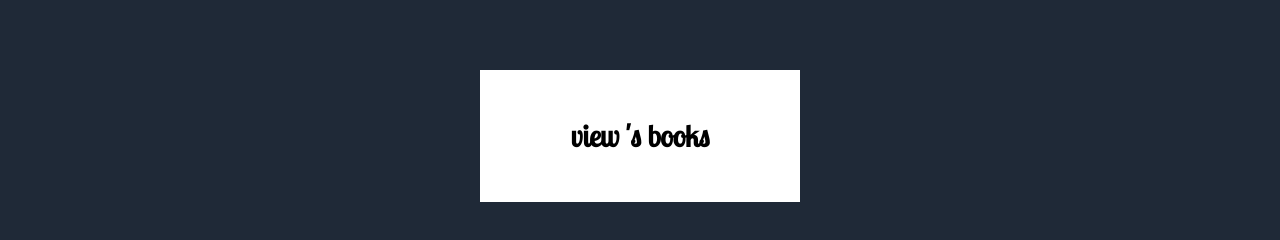
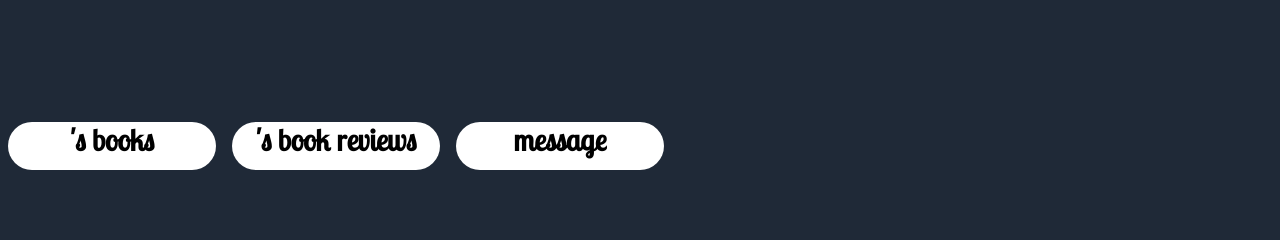
Before and after one commit to Barghout22/Tome-heap, a React (Vite) app: page /profile in a window 1280 px wide. Shown: the part 408-648 px from the top of the page. Built offline with nearby package versions, Linux system fonts and the light colour scheme; no server answers; the database is empty.

Commit message:
additions: -added new empty components for , messages, friends, friend requests and user reviews. -Added routes for said components. -Added shortcuts for them through the user shortcut menu and through user profiles.

```diff
--- a/src/RouteSwitch.tsx
+++ b/src/RouteSwitch.tsx
@@ -9,6 +9,12 @@ import BookListView from "./components/BookListView";
 import ViewUsrShrtcuts from "./components/userShortcutView";
 import SingleBookView from "./components/SingleBookView";
 import ProfileBookDisp from "./components/profileBookDisplay";
+//new components
+import FriendListDisp from "./components/friendListDisp";
+import FriendRequestDisp from "./components/friendRequestDisp";
+import MessagesDisp from "./components/messagesDisp";
+import ReviewsDisp from "./components/reviewsDisp";
+//
 import { BookInfo } from "./components/BookListView";
 import { initializeApp } from "firebase/app";
 
@@ -44,15 +50,15 @@ export const userDefaultImage =
   "https://firebasestorage.googleapis.com/v0/b/tome-heap.appspot.com/o/userDefaultImage.png?alt=media&token=ae155369-f1fc-4c82-93fc-12f489301aa7";
 
 const RouteSwitch = () => {
-  const [userSignInStatus, setUserSignInStatus] = useState(false);
-  const [logInStatus, setLogInStatus] = useState("none");
-  const [searchTerm, setSearchTerm] = useState<string>(" ");
-  const [searchType, setSearchType] = useState("book");
-  const [dispUserShrtcutMenu, setDispUserShrtcutMenu] = useState(false);
-  const [userID, setUserID] = useState("none");
-  const [viewOwnProfile, setViewOwnProfile] = useState(false);
-  const [viewedProfileID, setViewedProfileID] = useState(" ");
-
+  const [userSignInStatus, setUserSignInStatus] = useState(false); //tells the header if the user is signed in
+  const [logInStatus, setLogInStatus] = useState("none"); //tells the page whether to show a sign up or log in form
+  const [searchTerm, setSearchTerm] = useState<string>(" "); //used to search by a book name or category
+  const [searchType, setSearchType] = useState("book"); //sets the search type to "book" or "category"
+  const [dispUserShrtcutMenu, setDispUserShrtcutMenu] = useState(false); //toggles the display of shortcut menu for signed-in users
+  const [userID, setUserID] = useState("none"); //used for getting the booklist of a specific user to display it
+  const [viewOwnProfile, setViewOwnProfile] = useState(false); //tells profile component if the profile visited is the current user prof
+  const [viewedProfileID, setViewedProfileID] = useState(" "); //provides the profile id for the visited profile to the prof. component
+// bookData state is set when user clicks on a specific book in a book list and used to display that book in the single book component
   const [bookData, setBookData] = useState<BookInfo>({
     id: " ",
     bookName: " ",
@@ -98,6 +104,11 @@ const RouteSwitch = () => {
             <App setSearchTerm={setSearchTerm} setSearchType={setSearchType} />
           }
         />
+        <Route path="/friends" element={<FriendListDisp />} />
+        <Route path="/friendRequests" element={<FriendRequestDisp />} />
+        <Route path="/messages" element={<MessagesDisp />} />
+        <Route path="/reviewsDisplay" element={<ReviewsDisp />} />
+
         <Route
           path="/profile"
           element={
--- a/src/components/ProfileView.tsx
+++ b/src/components/ProfileView.tsx
@@ -148,6 +148,14 @@ const ProfileView = ({
     setUserID(`${currentUser.userID}`);
     navigate("/ProfileBookListDisplay");
   };
+  const viewReviews = () => {
+    setUserID(`${currentUser.userID}`);
+    navigate("/reviewsDisplay");
+  };
+  const sendMessage = () => {
+    setUserID(`${currentUser.userID}`);
+    navigate("/messages");
+  };
   return (
     <>
       {updateStatus && (
@@ -249,12 +257,24 @@ const ProfileView = ({
           </div>
         </div>
         {!viewOwnProfile && (
-          <div className="bg-gray-800 flex justify-center items-center">
+          <div className="bg-gray-800 flex sm:flex-row justify-start items-center mt-9 flex-col">
             <p
-              className="text-black w-80 h-10/12 mb-14 p-12 text-center bg-white text-3xl font-semibold transition-all hover:text-white hover:bg-black cursor-pointer "
+              className="text-black rounded-full h-12 mt-4 text-3xl font-semibold w-52 mb-8 mx-2 text-center bg-white transition-all hover:text-white hover:bg-black cursor-pointer "
               onClick={viewBooks}
             >
-              view {currentUser.username.split(" ")[0]}'s books
+              {currentUser.username.split(" ")[0]}'s books
+            </p>
+            <p
+              className="text-black rounded-full h-12 mt-4 text-3xl font-semibold w-52 mb-8 mx-2 text-center bg-white transition-all hover:text-white hover:bg-black cursor-pointer "
+              onClick={viewReviews}
+            >
+              {currentUser.username.split(" ")[0]}'s book reviews
+            </p>
+            <p
+              className="text-black rounded-full h-12 mt-4 text-3xl font-semibold w-52 mb-8 mx-2 text-center bg-white transition-all hover:text-white hover:bg-black cursor-pointer "
+              onClick={sendMessage}
+            >
+              message {currentUser.username.split(" ")[0]}
             </p>
           </div>
         )}
--- /dev/null
+++ b/src/components/friendListDisp.tsx
@@ -0,0 +1,10 @@
+import React from "react";
+
+const FriendListDisp=()=>{
+    return (
+      <div className="bg-gray-800 min-h-screen text-white font-Lobster flex flex-col pt-14 ">
+        <h1>hello friends</h1>
+      </div>
+    );
+}
+export default FriendListDisp;
--- /dev/null
+++ b/src/components/friendRequestDisp.tsx
@@ -0,0 +1,11 @@
+import React from "react";
+
+const FriendRequestDisp = () => {
+    return (
+      <div className="bg-gray-800 min-h-screen text-white font-Lobster flex flex-col pt-14 ">
+        {" "}
+        <h1>hello friend requests</h1>
+      </div>
+    );
+};
+export default FriendRequestDisp;
--- /dev/null
+++ b/src/components/messagesDisp.tsx
@@ -0,0 +1,9 @@
+import React from "react";
+const MessagesDisp = () => {
+    return (
+      <div className="bg-gray-800 min-h-screen text-white font-Lobster flex flex-col pt-14 ">
+        <h1>hello messages</h1>
+      </div>
+    );
+};
+export default MessagesDisp;
--- /dev/null
+++ b/src/components/reviewsDisp.tsx
@@ -0,0 +1,10 @@
+import React from "react";
+const ReviewsDisp = () => {
+    return (
+      <div className="bg-gray-800 min-h-screen text-white font-Lobster flex flex-col pt-14 ">
+        {" "}
+        <h1>hello reviews!</h1>
+      </div>
+    );
+};
+export default ReviewsDisp;
--- a/src/components/userShortcutView.tsx
+++ b/src/components/userShortcutView.tsx
@@ -34,13 +34,34 @@ const ViewUsrShrtcuts = ({
     switchDispUserValue();
     navigate("/ProfileBookListDisplay");
   };
+  const viewFriends=()=>{
+     switchDispUserValue();
+     navigate("/friends");
+  };
+  const viewFriendRequests = () => {
+     switchDispUserValue();
+     navigate("/friendRequests");
+  };
+  const viewMessages = () => {
+     switchDispUserValue();
+     navigate("/messages");
+  };
   return (
     <ul className="bg-white w-52 rounded-md absolute top-16 right-10 px-4 py-2 cursor-pointer">
       <li className="hover:bg-slate-400" onClick={goToProfile}>
-        Profile
+        my profile
       </li>
       <li className="hover:bg-slate-400" onClick={ViewOwnBooks}>
         My books
+      </li>
+      <li className="hover:bg-slate-400" onClick={viewFriends}>
+        Friends
+      </li>
+      <li className="hover:bg-slate-400" onClick={viewFriendRequests}>
+        Friend requests
+      </li>
+      <li className="hover:bg-slate-400" onClick={viewMessages}>
+        Messages
       </li>
       <li className="hover:bg-slate-400" onClick={signOUt}>
         Sign out
```
